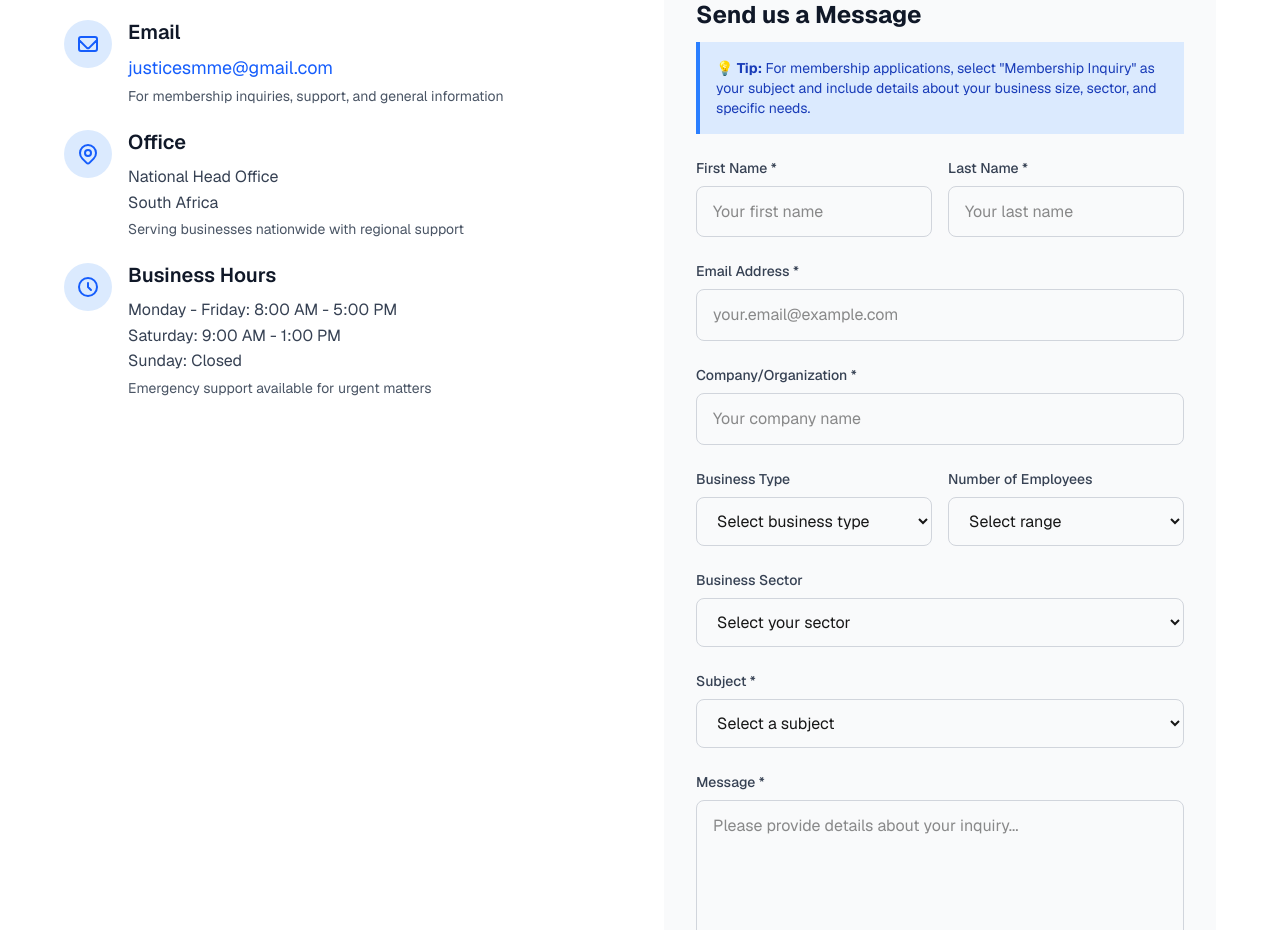
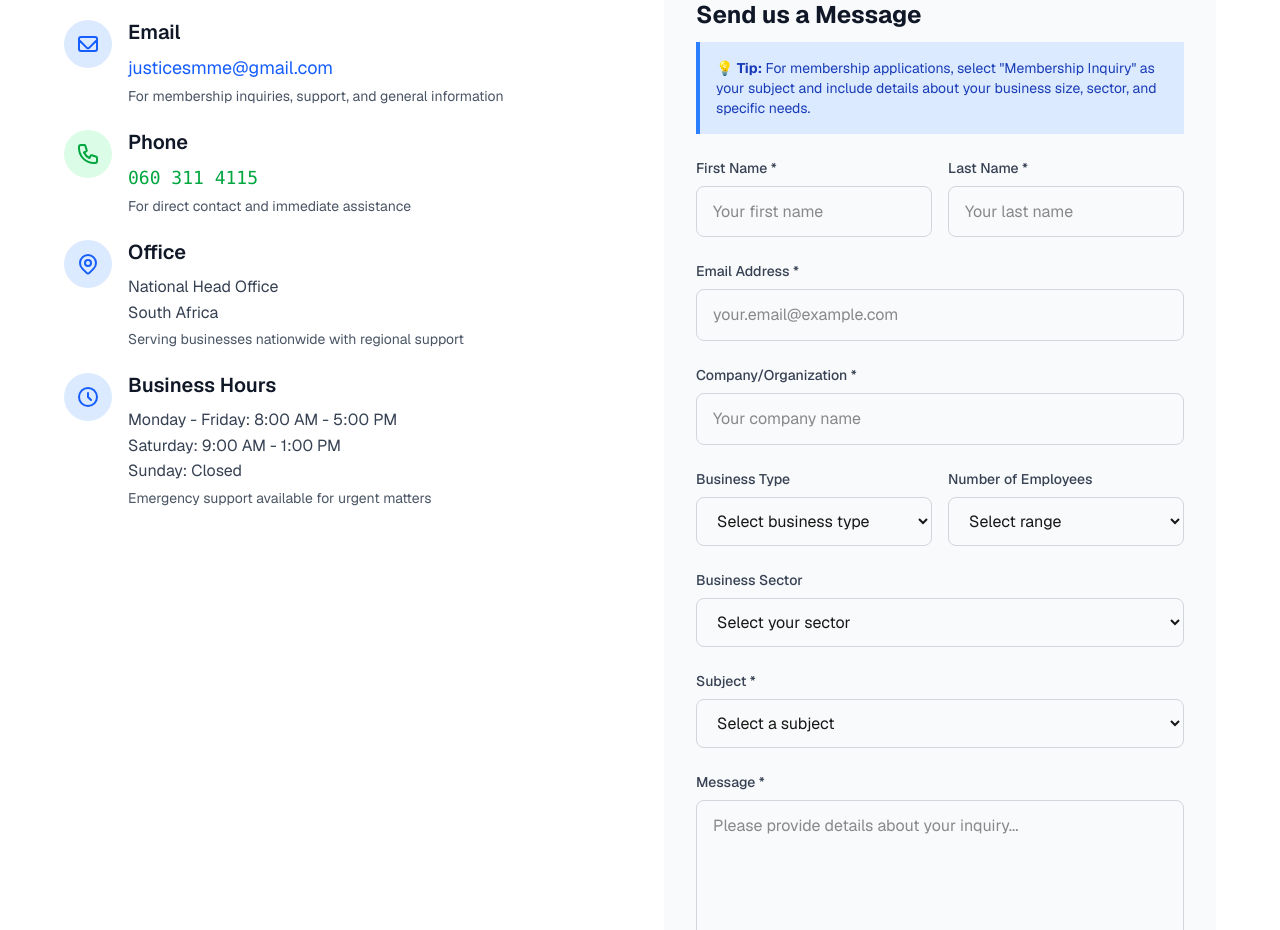
Before and after one commit to Sqwizoor/sme, a Next.js app: page /contact in a window 1280 px wide. Shown: the part 882-1812 px from the top of the page. Built offline with nearby package versions, Linux system fonts and the light colour scheme.

Commit message:
Replace Legal Representation with Industrial Relations

```diff
--- a/src/app/contact/page.tsx
+++ b/src/app/contact/page.tsx
@@ -81,6 +81,26 @@ export default function Contact() {
                       </a>
                       <p className="text-gray-600 text-sm mt-1">
                         For membership inquiries, support, and general information
+                      </p>
+                    </div>
+                  </div>
+
+                  <div className="flex items-start space-x-4">
+                    <div className="bg-green-100 rounded-full p-3">
+                      <svg className="w-6 h-6 text-green-600" fill="none" stroke="currentColor" viewBox="0 0 24 24">
+                        <path strokeLinecap="round" strokeLinejoin="round" strokeWidth={2} d="M3 5a2 2 0 012-2h3.28a1 1 0 01.948.684l1.498 4.493a1 1 0 01-.502 1.21l-2.257 1.13a11.042 11.042 0 005.516 5.516l1.13-2.257a1 1 0 011.21-.502l4.493 1.498a1 1 0 01.684.949V19a2 2 0 01-2 2h-1C9.716 21 3 14.284 3 6V5z" />
+                      </svg>
+                    </div>
+                    <div>
+                      <h3 className="text-xl font-semibold text-gray-900 mb-1">Phone</h3>
+                      <a
+                        href="tel:+27603114115"
+                        className="text-green-600 hover:underline text-lg font-mono"
+                      >
+                        060 311 4115
+                      </a>
+                      <p className="text-gray-600 text-sm mt-1">
+                        For direct contact and immediate assistance
                       </p>
                     </div>
                   </div>
--- a/src/app/layout.tsx
+++ b/src/app/layout.tsx
@@ -91,11 +91,11 @@ export default function RootLayout({
         {/* WhatsApp Floating Button */}
         <div className="fixed bottom-6 right-6 z-50">
           <a
-            href="https://wa.me/27123456789"
+            href="https://wa.me/27603114115?text=Hello! I would like to make a quick reservation or book a massage."
             target="_blank"
             rel="noopener noreferrer"
             className="bg-green-500 hover:bg-green-600 text-white p-4 rounded-full shadow-lg transition-all duration-300 transform hover:scale-110 flex items-center justify-center group"
-            aria-label="Contact us on WhatsApp"
+            aria-label="Contact us on WhatsApp for quick reservations and massage bookings"
           >
             <svg
               className="w-8 h-8"
@@ -106,7 +106,7 @@ export default function RootLayout({
               <path d="M17.472 14.382c-.297-.149-1.758-.867-2.03-.967-.273-.099-.471-.148-.67.15-.197.297-.767.966-.94 1.164-.173.199-.347.223-.644.075-.297-.15-1.255-.463-2.39-1.475-.883-.788-1.48-1.761-1.653-2.059-.173-.297-.018-.458.13-.606.134-.133.298-.347.446-.52.149-.174.198-.298.298-.497.099-.198.05-.371-.025-.52-.075-.149-.669-1.612-.916-2.207-.242-.579-.487-.5-.669-.51-.173-.008-.371-.01-.57-.01-.198 0-.52.074-.792.372-.272.297-1.04 1.016-1.04 2.479 0 1.462 1.065 2.875 1.213 3.074.149.198 2.096 3.2 5.077 4.487.709.306 1.262.489 1.694.625.712.227 1.36.195 1.871.118.571-.085 1.758-.719 2.006-1.413.248-.694.248-1.289.173-1.413-.074-.124-.272-.198-.57-.347m-5.421 7.403h-.004a9.87 9.87 0 01-5.031-1.378l-.361-.214-3.741.982.998-3.648-.235-.374a9.86 9.86 0 01-1.51-5.26c.001-5.45 4.436-9.884 9.888-9.884 2.64 0 5.122 1.03 6.988 2.898a9.825 9.825 0 012.893 6.994c-.003 5.45-4.437 9.884-9.885 9.884m8.413-18.297A11.815 11.815 0 0012.05 0C5.495 0 .16 5.335.157 11.892c0 2.096.547 4.142 1.588 5.945L.057 24l6.305-1.654a11.882 11.882 0 005.683 1.448h.005c6.554 0 11.890-5.335 11.893-11.893A11.821 11.821 0 0020.9 3.488"/>
             </svg>
             <div className="absolute right-full mr-3 px-3 py-1 bg-gray-800 text-white text-sm rounded-lg opacity-0 group-hover:opacity-100 transition-opacity duration-300 whitespace-nowrap">
-              Chat with us on WhatsApp
+              Quick reservations & massage bookings
             </div>
           </a>
         </div>
--- a/src/app/page.tsx
+++ b/src/app/page.tsx
@@ -36,7 +36,7 @@ export default function Home() {
 
             <h1 className="text-2xl sm:text-3xl md:text-5xl lg:text-6xl font-bold mb-3 md:mb-4 leading-tight">
               <span className="block text-white mb-1">
-                Legal Representation &
+                Industrial Relations &
               </span>
               <span className="block text-yellow-400 mb-2">
                 Business Advocacy
@@ -51,7 +51,7 @@ export default function Home() {
             </p>
 
             <p className="text-sm sm:text-base md:text-lg mb-4 md:mb-6 text-blue-100 max-w-4xl mx-auto leading-relaxed px-2">
-              We provide comprehensive legal representation, CCMA support, government lobbying,
+              We provide comprehensive industrial relations, CCMA support, government lobbying,
               and business advocacy services specifically designed for SMEs across South Africa.
             </p>
 
@@ -63,7 +63,7 @@ export default function Home() {
                   <svg className="w-4 h-4 text-yellow-400 mr-2 flex-shrink-0" fill="currentColor" viewBox="0 0 20 20">
                     <path fillRule="evenodd" d="M3 6l3 1m0 0l-3 9a5.002 5.002 0 006.001 0M6 7l3 9M6 7l6-2m6 2l3-1m-3 1l-3 9a5.002 5.002 0 006.001 0M18 7l3 9m-3-9l-6-2m0-2v2m0 16V5m0 16H9m3 0h3" />
                   </svg>
-                  <span className="text-xs font-medium">Legal Representation</span>
+                  <span className="text-xs font-medium">Industrial Relations</span>
                 </div>
                 <div className="flex items-center text-blue-100">
                   <svg className="w-4 h-4 text-yellow-400 mr-2 flex-shrink-0" fill="currentColor" viewBox="0 0 20 20">
@@ -374,13 +374,13 @@ export default function Home() {
               </span>
             </h2>
             <p className="text-xl text-slate-600 max-w-4xl mx-auto leading-relaxed">
-              From legal representation to strategic advocacy, we provide the comprehensive
+              From industrial relations to strategic advocacy, we provide the comprehensive
               services SMEs need to thrive in today&apos;s competitive business environment.
             </p>
           </div>
 
           <div className="grid md:grid-cols-2 lg:grid-cols-3 gap-8 max-w-7xl mx-auto">
-            {/* Legal Representation */}
+            {/* Industrial Relations */}
             <div className="group bg-gradient-to-br from-slate-50 to-white rounded-2xl p-8 shadow-lg hover:shadow-2xl transition-all duration-500 border border-slate-100 hover:border-blue-200">
               <div className="bg-gradient-to-br from-blue-500 to-blue-600 w-16 h-16 rounded-2xl flex items-center justify-center mb-6 group-hover:scale-110 transition-transform duration-300">
                 <svg className="w-8 h-8 text-white" fill="none" stroke="currentColor" viewBox="0 0 24 24">
@@ -388,7 +388,7 @@ export default function Home() {
                 </svg>
               </div>
               <h3 className="text-2xl font-bold mb-4 text-slate-900 group-hover:text-blue-600 transition-colors">
-                Legal Representation & Dispute Resolution
+                Industrial Relations & Dispute Resolution
               </h3>
               <p className="text-slate-600 mb-6 leading-relaxed">
                 Expert legal support for employment matters, CCMA proceedings, labour court representation,
@@ -657,7 +657,7 @@ export default function Home() {
                 </svg>
               </div>
               <h3 className="text-xl font-bold mb-3 text-slate-900 group-hover:text-blue-600 transition-colors">
-                Expert Legal Representation
+                Expert Industrial Relations
               </h3>
               <p className="text-slate-600 leading-relaxed">
                 Professional CCMA representation, labour court proceedings, and comprehensive workplace dispute resolution.
```
